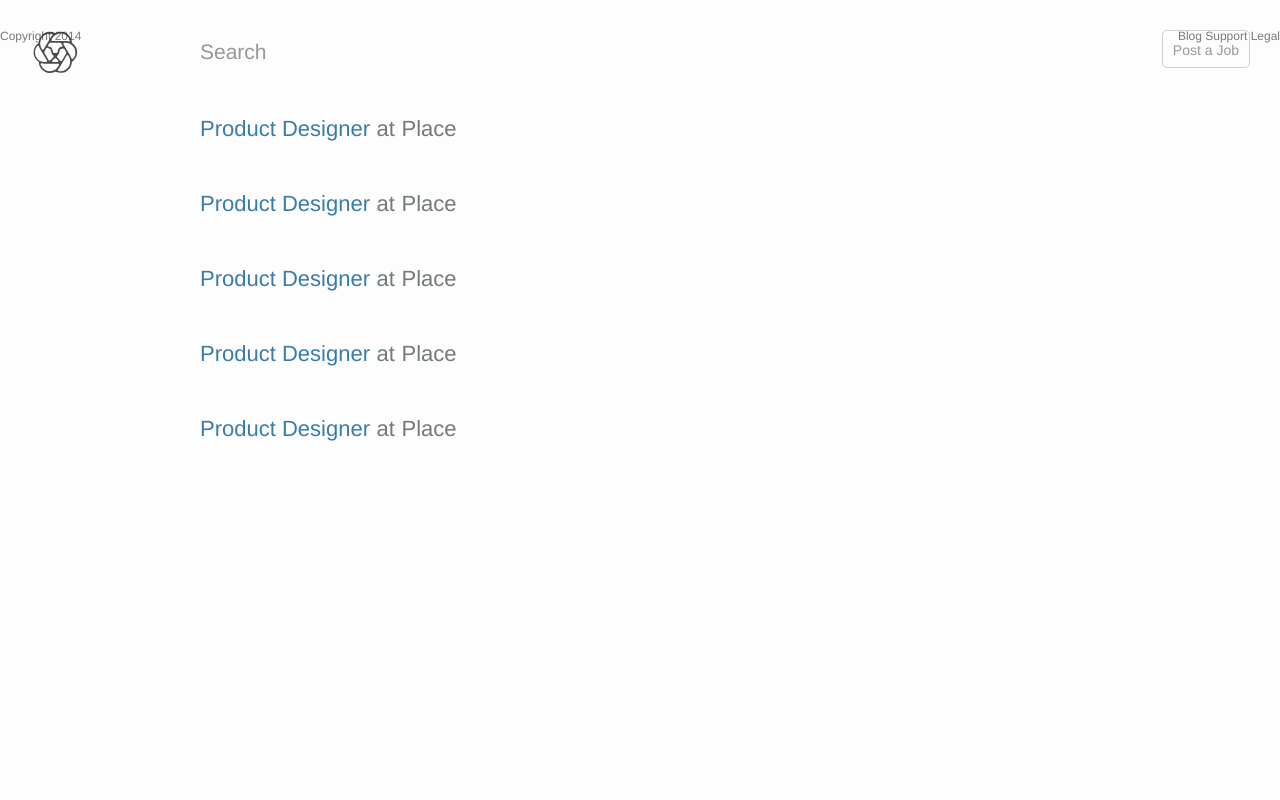
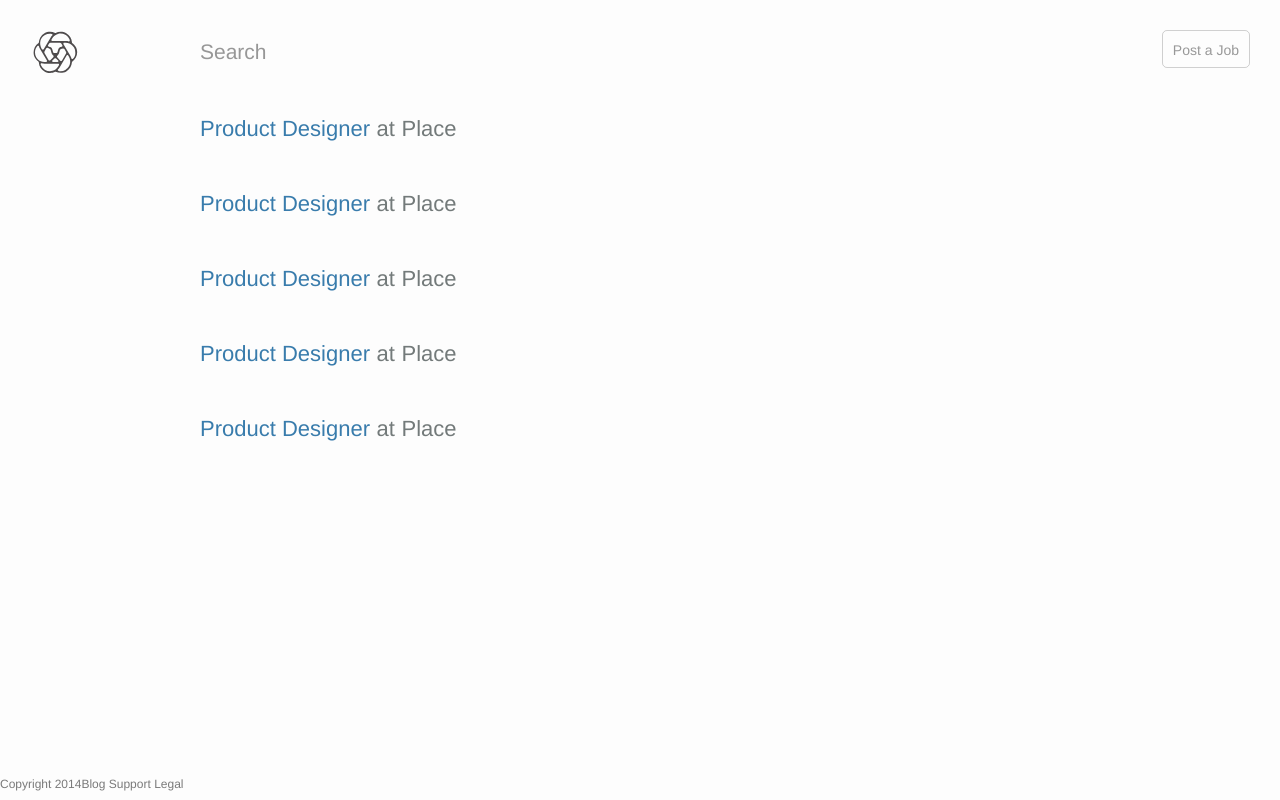
Before and after one commit to hiven/hiven.github.io, a PHP site: page / in a window 1280 px wide. Run offline with PHP 8.4, Linux system fonts and the light colour scheme.

Commit message:
Update main.css

```diff
--- a/css/main.css
+++ b/css/main.css
@@ -213,6 +213,9 @@ label {
 footer {
     font-size: 12px;
     color: rgba(122, 122, 122, 1);
+    position: fixed;
+    bottom: 0;
+    margin-bottom: 10px;
 }
 
 
```
